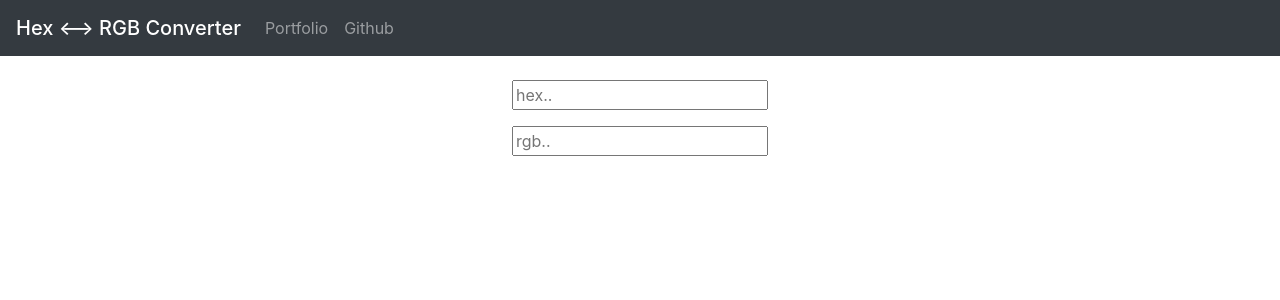
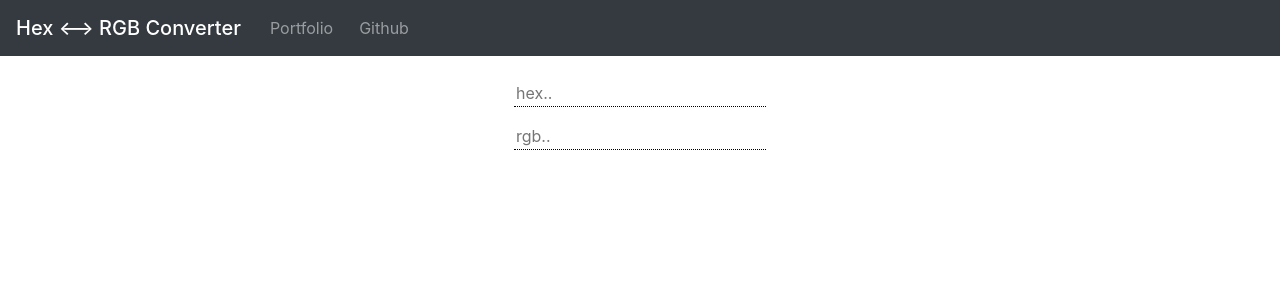
Before and after one commit to aaronmassey45/180Websites-Day-52, a React (Create React App) app: page / in a window 1280 px wide. Shown: the top 300 px of the page. Built offline with nearby package versions, Linux system fonts and the light colour scheme.

Commit message:
Updated styles

```diff
--- a/src/App.css
+++ b/src/App.css
@@ -2,20 +2,25 @@
   text-align: center;
 }
 
-#hex, #rgb {
+input {
   border: none;
   border-bottom: 1px dotted black;
   background: transparent;
 }
 
-#hex:focus, #rgb:focus {
-  outline: 0 !important
+input:focus {
+  outline: 0 !important;
 }
 
 .hexrgb {
-  font-size: 25px
+  font-size: 25px;
 }
 
-.navbar {
-  border-radius: 0;
+.navbar-nav {
+  flex-direction: row;
+  flex-wrap: wrap;
 }
+
+.nav-item {
+  margin: 0 5px;
+}
```
